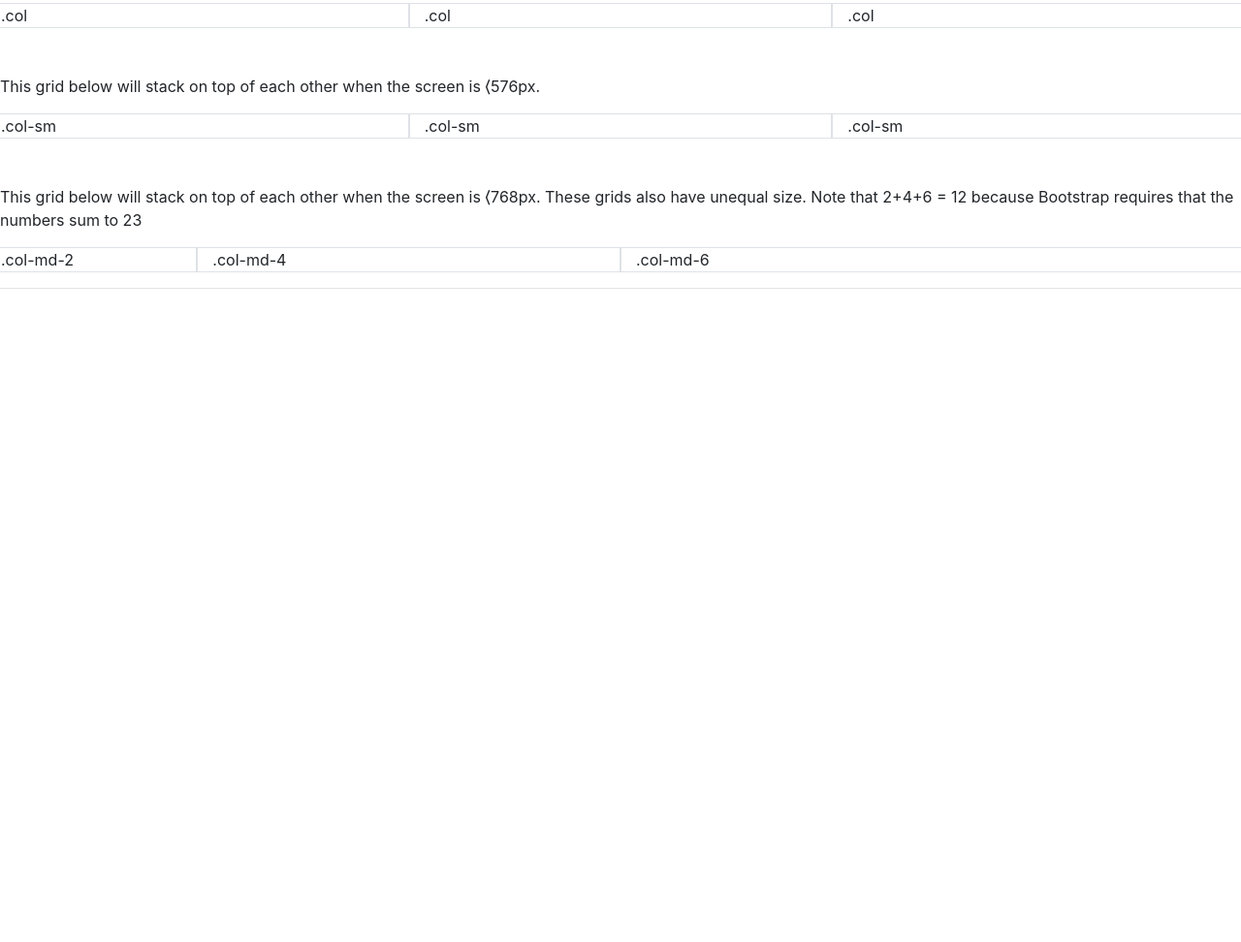
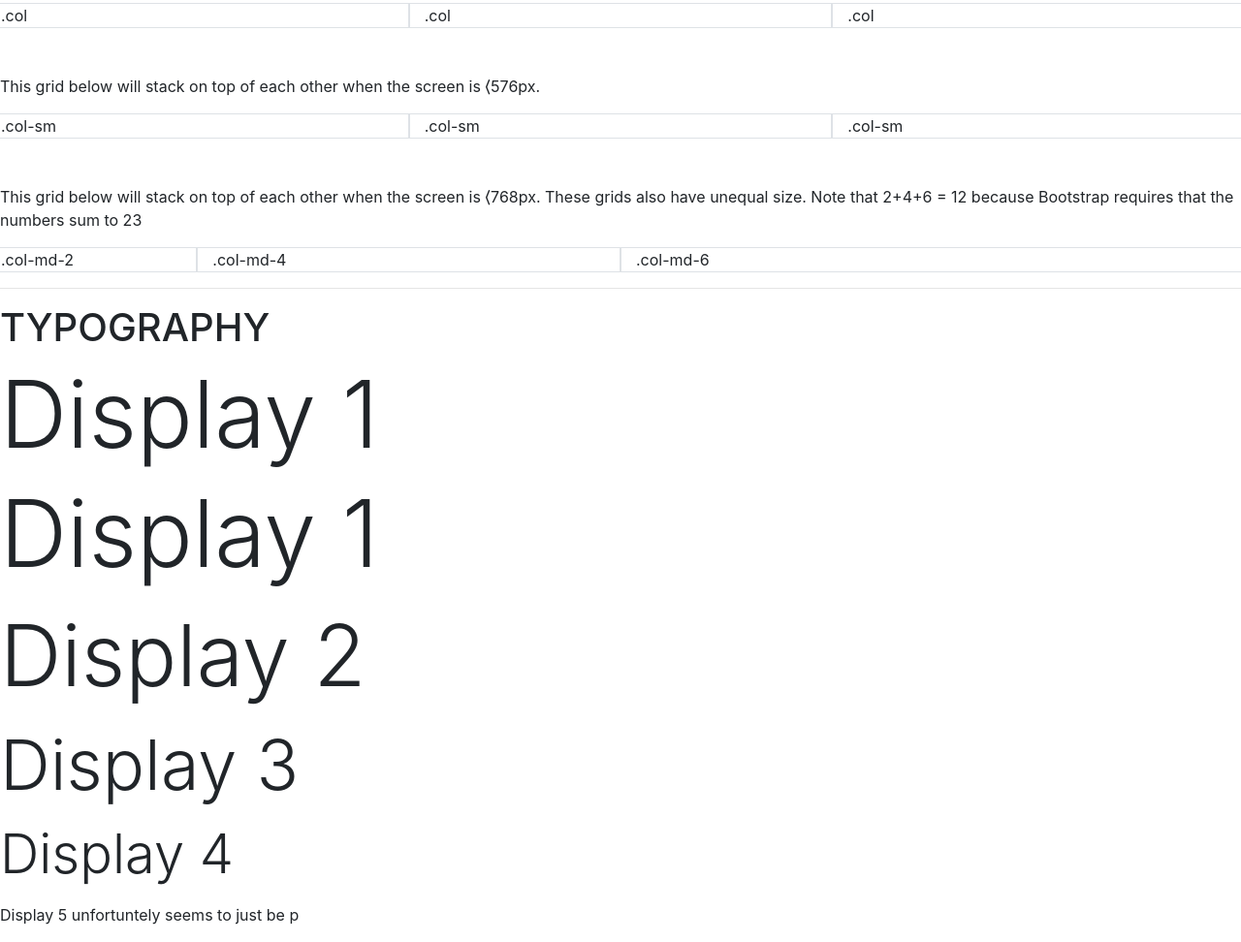
Before and after one commit to iamef/BootstrapPlayground, a plain HTML site: page index.html in a window 1280 px wide. Shown: the part 598-1570 px from the top of the page at 97% size. Before the commit the page ends 912 px from the top, so only its background shows below. Drawn offline with nearby package versions, Linux system fonts and the light colour scheme.

Commit message:
Try out display class

```diff
--- a/index.html
+++ b/index.html
@@ -78,6 +78,15 @@
 
         <hr>
 
+        <h1>TYPOGRAPHY</h1>
+        <h1 class="display-1">Display 1</h1>
+        <p class="display-1">Display 1</p>
+        <p class="display-2">Display 2</p>
+        <p class="display-3">Display 3</p>
+        <p class="display-4">Display 4</p>
+        <p class="display-5">Display 5 unfortuntely seems to just be p</p>
+
+
       </body>
 
 </html>
```
